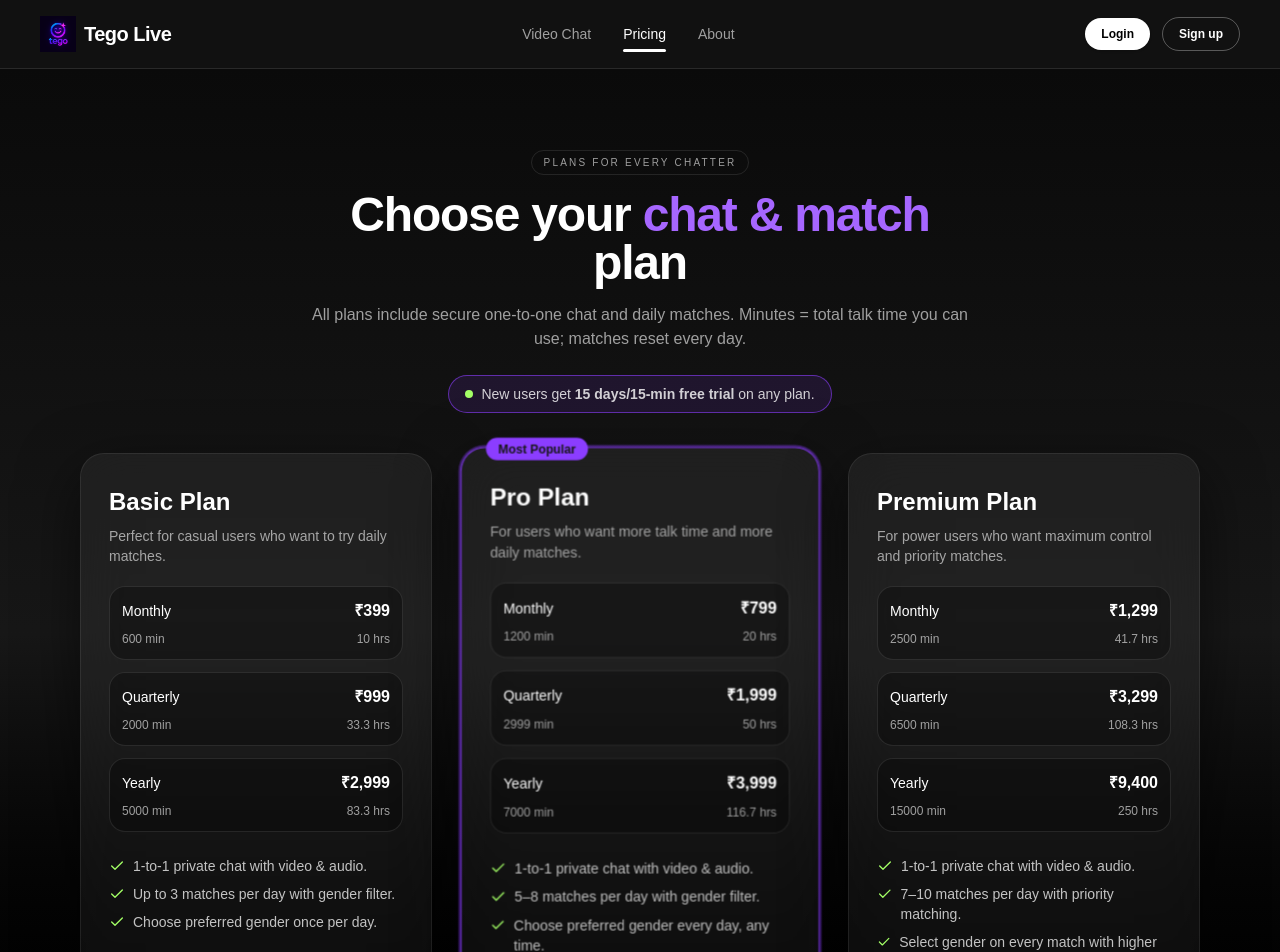
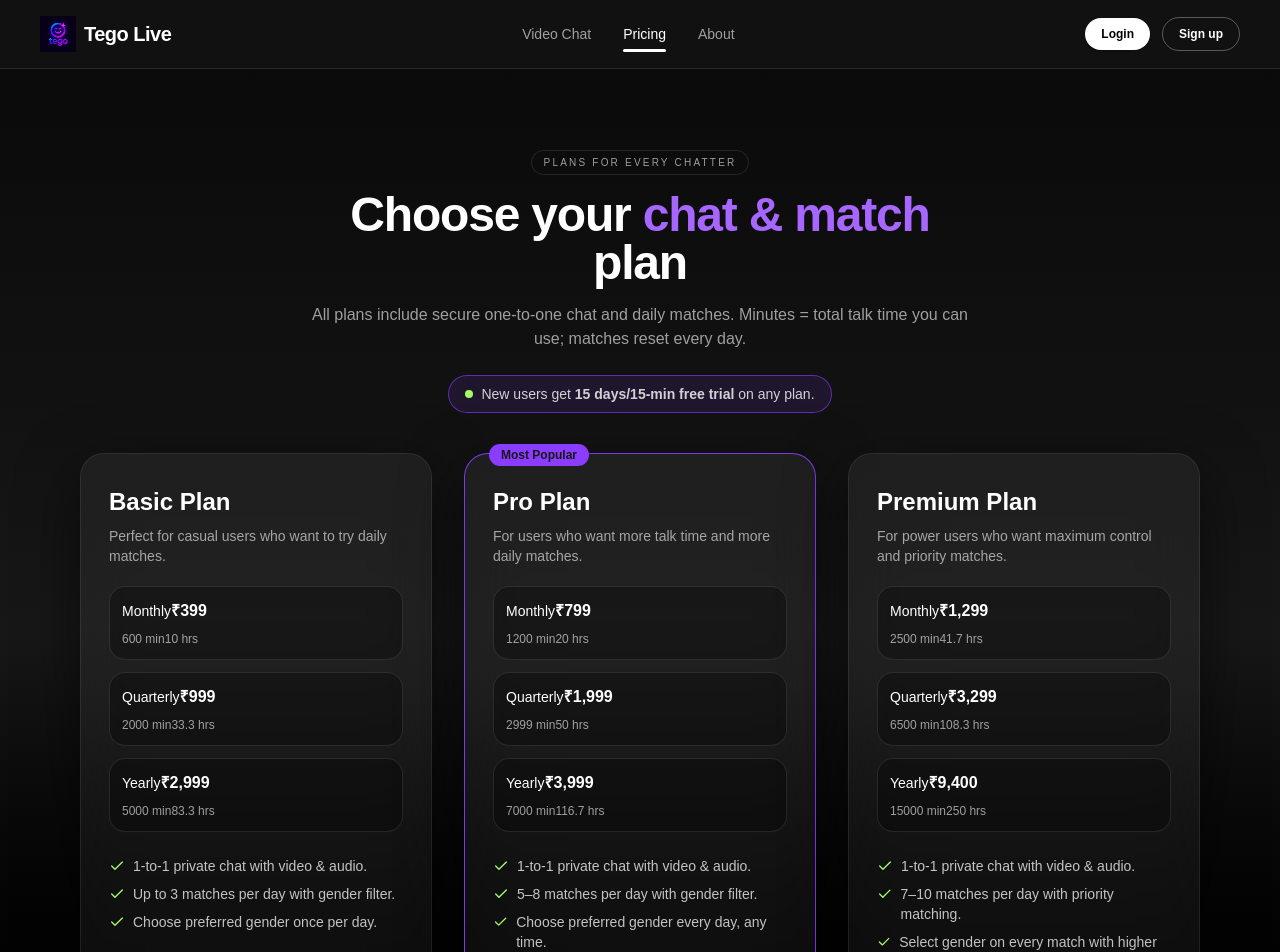
Before and after one commit to nsnrfuture/test-2-livestream, a Next.js app: page /pricing in a window 1280 px wide. Shown: the top 952 px of the page. Built offline with nearby package versions, Linux system fonts and the light colour scheme; no server answers.

Commit message:
pricing2

```diff
--- a/src/app/pricing/page.tsx
+++ b/src/app/pricing/page.tsx
@@ -1,5 +1,6 @@
 "use client";
 
+import { useState } from "react";
 import { Check } from "lucide-react";
 
 const ACCENT = "#8B3DFF";
@@ -105,6 +106,25 @@
 ];
 
 export default function PricingPage() {
+  const [selectedPlan, setSelectedPlan] = useState<string | null>(null);
+
+  // Each plan can have its own selected billing label (Monthly / Quarterly / Yearly)
+  const [selectedBilling, setSelectedBilling] = useState<Record<string, string>>(
+    {}
+  );
+
+  const handleSelectPlan = (planName: string) => {
+    setSelectedPlan(planName);
+  };
+
+  const handleSelectBilling = (planName: string, label: string) => {
+    setSelectedPlan(planName); // also select this plan
+    setSelectedBilling((prev) => ({
+      ...prev,
+      [planName]: label,
+    }));
+  };
+
   return (
     <main className="min-h-screen bg-linear-to-b from-neutral-950 via-neutral-900 to-black text-white">
       <section className="mx-auto max-w-6xl px-4 py-20">
@@ -118,8 +138,8 @@
             <span className="text-[hsl(265,100%,70%)]">chat & match</span> plan
           </h1>
           <p className="mt-4 text-sm sm:text-base text-white/60">
-            All plans include secure one-to-one chat and daily matches.
-            Minutes = total talk time you can use; matches reset every day.
+            All plans include secure one-to-one chat and daily matches. Minutes
+            = total talk time you can use; matches reset every day.
           </p>
         </div>
 
@@ -128,21 +148,38 @@
           <div className="inline-flex items-center gap-2 rounded-full border border-[rgba(139,61,255,0.6)] bg-[rgba(139,61,255,0.12)] px-4 py-2 text-xs sm:text-sm text-white/80">
             <span className="inline-block h-2 w-2 rounded-full bg-[hsl(96,100%,70%)]" />
             <span>
-              New users get <span className="font-semibold">15 days/15-min free trial</span> on any plan.
+              New users get{" "}
+              <span className="font-semibold">15 days/15-min free trial</span>{" "}
+              on any plan.
             </span>
           </div>
         </div>
 
         {/* Cards */}
         <div className="grid gap-8 md:grid-cols-3">
-          {PLANS.map((plan) => (
+          {PLANS.map((plan) => {
+            const isSelected = selectedPlan === plan.name;
+            const selectedBillingLabel = selectedBilling[plan.name];
+
+            return (
               <article
                 key={plan.name}
-              className={`relative flex flex-col rounded-3xl border bg-white/5 p-6 sm:p-7 backdrop-blur-xl shadow-[0_18px_60px_rgba(0,0,0,0.55)] transition-transform ${
+                onClick={() => handleSelectPlan(plan.name)}
+                className={`
+                  relative flex flex-col rounded-3xl border bg-white/5 p-6 sm:p-7
+                  backdrop-blur-xl shadow-[0_18px_60px_rgba(0,0,0,0.55)]
+                  transition-transform cursor-pointer
+                  ${
                     plan.highlight
-                  ? "border-[rgba(139,61,255,0.9)] ring-2 ring-[rgba(139,61,255,0.4)] scale-[1.02]"
+                      ? "border-[rgba(139,61,255,0.9)]"
                       : "border-white/8"
-              }`}
+                  }
+                  ${
+                    isSelected
+                      ? "ring-4 ring-[rgba(139,61,255,0.8)] scale-[1.04] shadow-[0_0_25px_rgba(139,61,255,0.7)]"
+                      : "hover:scale-[1.01]"
+                  }
+                `}
               >
                 {/* Tag */}
                 {plan.tag && (
@@ -168,21 +205,40 @@
 
                 {/* Billing table */}
                 <div className="mb-6 space-y-3">
-                {plan.billing.map((b) => (
-                  <div
+                  {plan.billing.map((b) => {
+                    const isBillingSelected = selectedBillingLabel === b.label;
+
+                    return (
+                      <button
                         key={b.label}
-                    className="rounded-2xl border border-white/10 bg-black/30 px-3 py-3 text-sm flex flex-col gap-2"
+                        type="button"
+                        onClick={(e) => {
+                          e.stopPropagation();
+                          handleSelectBilling(plan.name, b.label);
+                        }}
+                        className={`
+                          w-full rounded-2xl border px-3 py-3 text-sm flex flex-col gap-2 text-left
+                          transition
+                          ${
+                            isBillingSelected
+                              ? "border-[rgba(139,61,255,0.9)] bg-[rgba(139,61,255,0.16)] shadow-[0_0_18px_rgba(139,61,255,0.6)]"
+                              : "border-white/10 bg-black/30 hover:border-[rgba(139,61,255,0.7)] hover:bg-black/50"
+                          }
+                        `}
                       >
                         <div className="flex items-center justify-between">
                           <span className="font-medium">{b.label}</span>
-                      <span className="text-base font-semibold">{b.price}</span>
+                          <span className="text-base font-semibold">
+                            {b.price}
+                          </span>
                         </div>
                         <div className="flex items-center justify-between text-xs text-white/60">
                           <span>{b.minutes}</span>
                           <span>{b.hours}</span>
                         </div>
-                  </div>
-                ))}
+                      </button>
+                    );
+                  })}
                 </div>
 
                 {/* Features */}
@@ -203,21 +259,30 @@
 
                 {/* CTA */}
                 <button
+                  onClick={(e) => {
+                    e.stopPropagation();
+                    handleSelectPlan(plan.name);
+                  }}
                   className={`mt-auto w-full rounded-2xl px-4 py-3 text-sm font-semibold transition ${
                     plan.highlight
                       ? "bg-[hsl(265,100%,70%)] text-neutral-900 hover:bg-[hsl(265,100%,75%)]"
                       : "bg-white/5 text-white hover:bg-white/10"
                   }`}
                 >
-                Start 15-day/15-min free trial
+                  {isSelected
+                    ? selectedBillingLabel
+                      ? `Selected: ${selectedBillingLabel} ✓ – Start 15-day/15-min free trial`
+                      : "Selected ✓ – Start 15-day/15-min free trial"
+                    : "Start 15-day/15-min free trial"}
                 </button>
               </article>
-          ))}
+            );
+          })}
         </div>
 
         <p className="mt-8 text-center text-[11px] text-white/40">
-          * Cost & profit per user are calculated internally in your admin dashboard and are not
-          shown on this pricing page.
+          * Cost & profit per user are calculated internally in your admin
+          dashboard and are not shown on this pricing page.
         </p>
       </section>
     </main>
```
Lines whose indentation alone changed are shown as unchanged.
